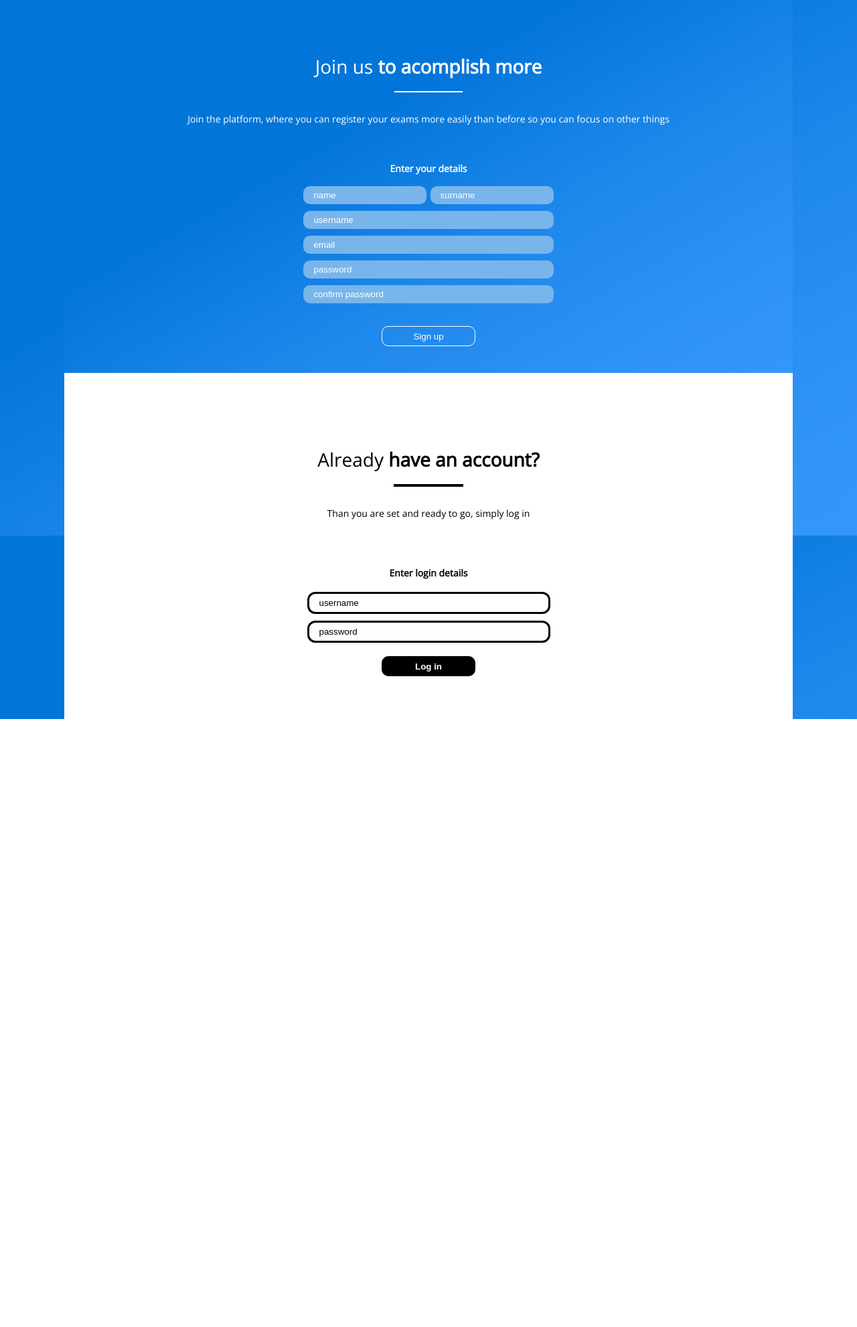
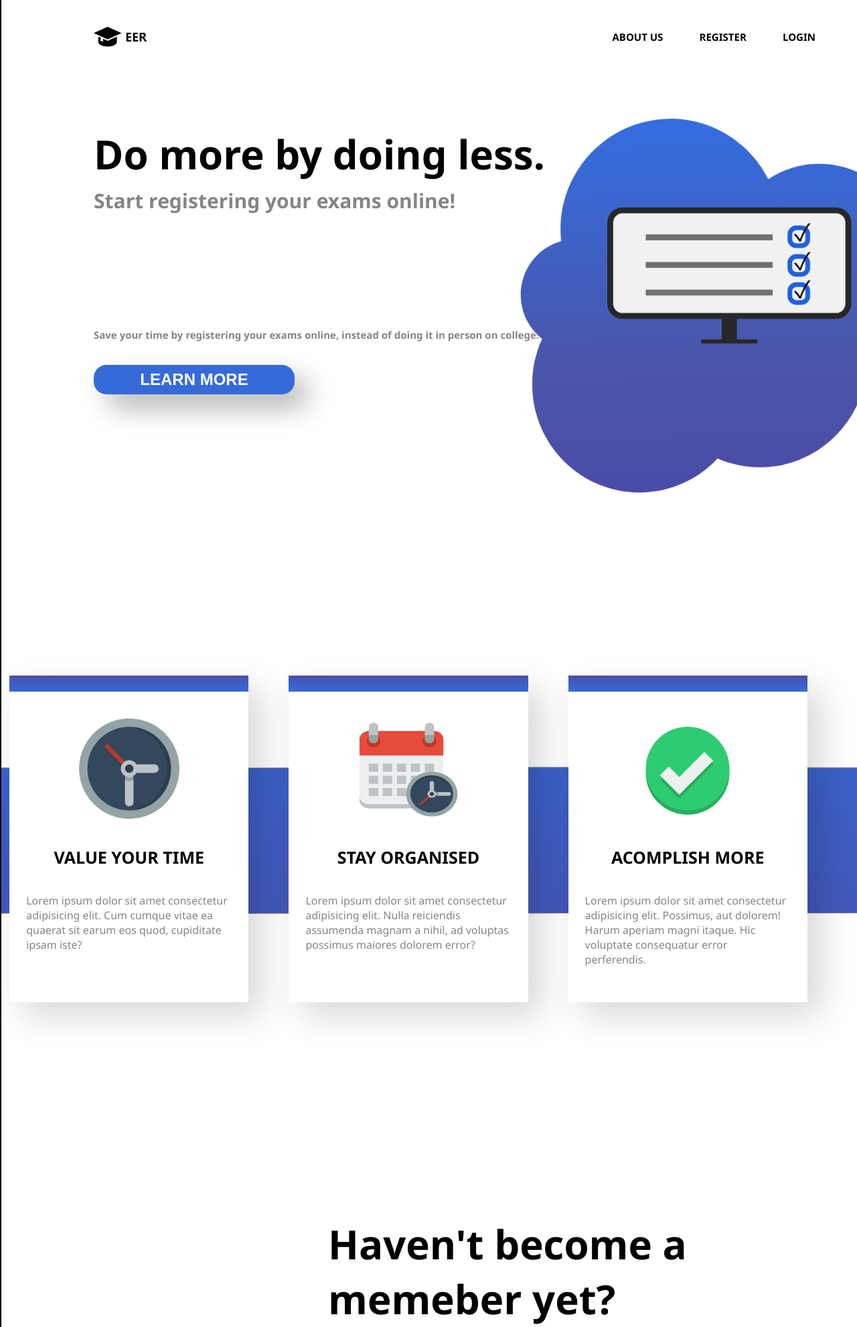
Before and after one commit to darjanDivkovic/examReg, a PHP site: page /landingPage.php in a window 1280 px wide; the page is wider, and only the part inside the window is pictured. Shown: the top 1982 px of that part at 67% size. Before the commit the page ends 1074 px from the top of that part, so only its background shows below. Run offline with PHP 8.4, Linux system fonts and the light colour scheme.

Commit message:
Landing page got a redesign and rework! other pages to come...

```diff
--- a/landingPage.php
+++ b/landingPage.php
@@ -17,46 +17,90 @@
     <meta charset="UTF-8" />
     <meta name="viewport" content="width=device-width, initial-scale=1.0" />
     <title>Exam Registration</title>
-    <link
-      href="https://fonts.googleapis.com/css2?family=Open+Sans&display=swap"
-      rel="stylesheet"
-    />
     <link rel="stylesheet" href="style/mainStyle.css" />
   </head>
   <body>
-    <div id="main-container">
-    <div id="register-container">
-        <p class='first-msg'>Join us <span>to acomplish more</span></p>
-        <hr>
-        <p class='msg'>Join the platform, where you can register your exams more easily than before so you can focus on other things</p>
-        <p class='msg-b'>Enter your details</p>
+
+  <div id='background'></div>
+    <div id='navbar'>
+        <img src="./res/logo.png" alt="a">
+        <div id='navbar-links'>
+            <a href="#cards">ABOUT US</a>
+            <a href="#reg-header">REGISTER</a>
+            <a href="#member-login-header">LOGIN</a>
+        </div>
+    </div>
+    <div id='hero'>
+        <h1>Do more by doing less.</h1>
+        <p>Start registering your exams online!</p>
+        <p>Save your time by registering your exams online, instead of doing it in person on college.</p>
+        <button><a href="#cards">LEARN MORE</a></button>
+    </div>
+    <div id='cards'></div>
+    <div id='cards-container'>
+        <div class='card'>
+            <div class='card-ribbon'></div>
+            <img src="./res/clock.png" alt=" ">
+            <h1>VALUE YOUR TIME</h1>
+            <p>Lorem ipsum dolor sit amet consectetur adipisicing elit. Cum cumque vitae ea quaerat sit earum eos quod, cupiditate ipsam iste?</p>
+        </div>
+        <div class='card'>
+            <div class='card-ribbon'></div>
+            <img src="./res/calendarr.png" alt=" ">
+            <h1>STAY ORGANISED</h1>
+            <p>Lorem ipsum dolor sit amet consectetur adipisicing elit. Nulla reiciendis assumenda magnam a nihil, ad voluptas possimus maiores dolorem error?</p>
+        </div>
+        <div class='card'>
+            <div class='card-ribbon'></div>
+            <img src="./res/check-icon-png-4.png" alt=" ">
+            <h1>ACOMPLISH MORE</h1>
+            <p>Lorem ipsum dolor sit amet consectetur adipisicing elit. Possimus, aut dolorem! Harum aperiam magni itaque. Hic voluptate consequatur error perferendis.</p>
+        </div>
+    </div>
+    <h1 id='reg-header'>Haven't become a memeber yet?</h1>
+    <p id='reg-sub-header'>Enroll in our program in just a few steps!</p>
+    <div id='reg-container'>
+        <div class='card-ribbon'></div>
+        <p>Please, provide us with some basic info so we can create you an account!</p>
         <form id='form1' action="./php/register.php" onsubmit="return tryRegister();" method="POST">
-          <div class="inner-form">
+            <div>
             <input type="text" name="name" placeholder="name" />
             <input type="text" name="surname" placeholder="surname" />
+            <input type="text" name="reg-username" placeholder="username" />
             </div>
-          <input type="text" name="reg-username" placeholder="username" />
+            <div>
                 <input type="email" name="email" placeholder="email" />
                 <input type="password" name="reg-password" placeholder="password" />
                 <input type="password" name="confirm-password" placeholder="confirm password" />
+            </div>
+          </form>
+          <div id='reg-container-bottom'>
             <p id='registerErrorMsg'><?php echo $_SESSION['server_msg'];?></p>
-          <button type="submit" form="form1">Sign up</button>
-        </form>
-
+            <button type="submit" form="form1">REGISTER NOW</button>
           </div>
-    <div id="login-container">
-      <p class='first-msg'>Already <span>have an account?</span></p>
-      <hr>
-      <p class='msg'>Than you are set and ready to go, simply log in</p>
-      <p class='msg-b'>Enter login details</p>
+    </div>
+    <div id='reg-subcontainer'>
+        <p>Already have an account ?</p>
+        <button>LOGIN</button>
+    </div>
+    <h1 id='member-login-header'>Member login.</h1>
+    <div id='login-container'>
+        <div class='card-ribbon'></div>
+        <img src="res/student.png" alt=" ">
         <form id='form2' action="./php/login.php" onsubmit="return tryLogIn();" method="POST">
             <input type="text" name="username" placeholder="username" />
             <input type="password" name="password" placeholder="password" />
-
+          </form>
           <button type="submit" form="form2">Log in</button>
-        </form>
           <p id='loginErrorMsg'><?php echo $_SESSION['login-msg'];?></p>
     </div>
+    <div id='login-subcontainer'>
+        <p>Still don't have an account ?</p>
+        <button>REGISTER</button>
+    </div>
+    <div id='go-up'>
+        <a id='triangle' href="#top"></a>
+        <p>BRING ME BACK UP</p>
     </div>
 
     <script src="script/login-validation.js"></script>
--- a/style/mainStyle.css
+++ b/style/mainStyle.css
@@ -1,224 +1,349 @@
 :root {
-    --blue: #0275d8;
-    --white: #d3dde7;
+    --black: #010101;
+    --grey: #858585;
+    --blue: #366ad9;
+}
+
+html {
+    scroll-behavior: smooth;
 }
 
 body {
     margin: 0;
     padding: 0;
-    font-family: 'Open Sans', sans-serif;
-    background: url('../res/img/registerExamsHomeBacground.svg') no-repeat;
+    font-family: 'Segoe UI', Tahoma, Geneva, Verdana, sans-serif;
+    overflow-x: hidden;
+}
+
+#background {
+    border: 2px solid black;
+    background: url('../res/background.png') no-repeat;
     background-size: cover;
     background-position: center center;
-    background-attachment: fixed;
+    margin-top: -70px;
+    height: 560vh;
+    width: 100%;
+    z-index: -1;
+    position: absolute;
 }
 
-::placeholder {
-    text-align: left;
-    padding-left: 10px;
-}
-
-#main-container {
-    background-color: #fff;
+#navbar {
     width: 85%;
-    margin-top: 80px;
-    margin-left: auto;
-    margin-right: auto;
-    height: 80vh;
+    margin-top: 40px;
+    margin-left: 140px;
     display: flex;
     flex-direction: row;
-    justify-content: center;
     align-items: center;
 }
 
-/* Log in container */
-#login-container, #register-container {
-
-    width: 95%;
-    height: 95%;
-    display: flex;
-    flex-direction: column;
-    align-items: center;
-    margin: 30px 20px 30px 20px;
-    text-align: center;
-    font-size: 20px;
+#navbar img {
+    height: 30px;
 }
 
-#register-container {
-    color: white;
-    background: url('../res/img/registerExamsHome.svg') no-repeat;
-    background-size: cover;
+#navbar-links {
+    margin-left: auto;
+    margin-right: 10px;
 
 }
 
-#register-container form input::placeholder {
-    color: white;
-}
-
-#register-container .first-msg {
-    margin-top: 80px;
-    font-size: 28px;
-}
-
-#register-container hr {
-    margin-top: -10px;
-    width: 100px;
-    border: 1px solid white;
+#navbar-links a {
+    font-size: 15px;
+    font-weight: bold;
+    margin-left: 50px;
+    cursor: pointer;
+    text-decoration: none;
+    color: var(--black);
 }
 
 
-#register-container .msg {
-    font-size: 14px;
-    margin: 20px 70px;
+#hero {
+    line-height: 0;
+    width: auto;
+    height: auto;
+    margin-top: 160px;
+    margin-left: 140px;
 }
 
-#register-container .msg-b {
-    margin-top: 35px;
+#hero h1 {
+    font-size: 60px;
     font-weight: bold;
-    font-size: 14px;
+    color: var(--black);
 }
 
-#register-container p span {
-    font-weight: bolder;
+#hero p {
+    margin-top: 70px;
+    font-size: 30px;
+    color: var(--grey);
+    font-weight: bold;
 }
 
-#register-container button {
-    width: 140px;
-    height: 30px;
-    border-radius: 10px;
-    border: 1px solid #fff;
-    background-color: inherit;
-    color: white;
-    margin: 0 auto;
+#hero p:nth-child(3){
+    margin-top: 200px;
+    font-size: 15px;
+}
+
+#hero button {
+    margin-top: 30px;
+    width: 300px;
+    height: 43.98px;
+    border-radius: 19px;
+    background: #366ad9;
+    box-shadow: 20px 20px 40px rgba(0, 0, 0, 0.3);
+    border: none;
+    font-size: 24px;
+    font-weight: bold;
     cursor: pointer;
     transition: 0.3s;
     outline: none;
 }
 
-#register-container button:hover {
+#hero button a {
+    color: #fff;
+    text-decoration: none;
+}
+
+#hero button:hover {
     transform: scale(1.2);
 }
 
-#register-container #registerErrorMsg {
-    font-size: 12px;
+#cards {
+    position: absolute;
+    top: 850px;
 }
 
-/* End of Log in container */
+#cards-container {
+    width: auto;
+    margin-top: 420px;
+    display: flex;
+    flex-direction: row;
+    justify-content: center;
+}
+
+.card {
+    width: 357.19px;
+    height: 488.44px;
+    background: #fff;
+    box-shadow: 20px 20px 50px rgba(0, 0, 0, 0.16);
+    margin-right: 60px;
+    display: flex;
+    flex-direction: column;
+    align-items: center;
+}
+
+.card-ribbon {
+    width: 100%;
+    height: 24.45px;
+    background: linear-gradient(#4b4ea9 0%, #405dc2 41.84%, #3769d7 100%);
+
+}
+
+.card img {
+    height: 150px;
+    width: 150px;
+    margin-top: 40px;
+}
+
+.card h1 {
+    margin-top: 40px;
+    font-size: 25px;
+}
+
+.card p {
+    color : var(--grey);
+    margin: 20px 25px;
+}
+
+#reg-header {
+    margin-top: 320px;
+    margin-left: 490px;
+    font-size: 60px;
+    font-weight: bold;
+    color: var(--black);
+}
+
+#reg-sub-header {
+    color: var(--grey);
+    font-size: 30px;
+    font-weight: bold;
+    margin-top: -35px;
+    margin-left: 790px;
+}
+
+#reg-container {
+    margin-top: 70px;
+    margin-left: 380px;
+    width: 997.28px;
+    height: 420px;
+    background: #fff;
+    box-shadow: 20px 20px 50px rgba(0, 0, 0, 0.16);
+}
 
 
-#login-container form, #register-container form {
+#reg-container p {
+    margin-top: 50px;
+    margin-left: 30px;
+    font-size: 20px;
+    font-weight: bold;
+    color: var(--black)
+}
+
+#form1 {
+    margin-top: 60px;
+    margin-left: 40px;
+    display: flex;
+    flex-direction: row;
+}
+
+#form1 div {
     display: flex;
     flex-direction: column;
+    margin-right: 50px;
 }
 
-#login-container form input, #register-container form input{
-    height: 25px;
-    margin-bottom: 10px;
-    border-radius: 10px;
-    color: #fff;
-    padding-left: 5px;
+#form1 input, #form2 input {
+    width: 300px;
+    margin-bottom: 30px;
     border: none;
+    border-bottom: 3px solid var(--grey);
     outline: none;
-    background-color: #78b5eb;
+    transition: 0.3s;
 }
 
-#login-container .first-msg {
-    margin-top: 80px;
-    font-size: 28px;
+#form1 input:focus, #form2 input:focus {
+    transform: scale(1.1);
+    border-bottom: 3px solid var(--blue);
 }
 
-#login-container form input::placeholder {
-    color: black;
+#reg-container button, #login-container button{
+    width: 234.47px;
+    height: 36.81px;
+    border-radius: 19px;
+    border: none;
+    font-size: 20px;
+    font-weight: bold;
+    color: #fff;
+    background: #366ad9;
+    box-shadow: 20px 10px 30px rgba(0, 0, 0, 0.26);
+    margin-top: 0px;
+    margin-left: 720px;
+    transition: 0.3s;
+    outline: none;
+    cursor: pointer;
 }
 
-#login-container .first-msg span {
-    font-weight: bold;
-}
-
-#login-container hr {
-    margin-top: -10px;
-    width: 100px;
-    border: 2px solid black;
-}
-
-#login-container .msg {
-    font-size: 14px;
-    margin: 20px 70px;
-}
-
-#login-container form input {
-    width: 350px;
-    background-color: white;
-    border: 3px solid black;
-    color: black;
-    border-radius: 12px;
-}
-
-#login-container form {
-    margin-top: 5px;
-}
-
-#login-container .msg-b {
-    margin-top: 50px;
-    font-weight: bold;
-    font-size: 14px;
-}
-
-#login-container form button {
-    width: 140px;
-    height: 30px;
-    border-radius: 10px;
-    font-weight: bold;
-    border: 3px solid black;
-    background-color: black;
-    color: #fff;
-    margin: 10px auto;
-    cursor: pointer;
-    transition: 0.3s;
-    outline: none;
-}
-
-#login-container form button:hover {
+#reg-container button:hover, #login-container button:hover {
     transform: scale(1.2);
 }
 
-#login-container #loginErrorMsg{
-    font-size: 12px;
-}
-/* End of Log in container */
-
-/* Make it resposnive */
-
-@media only screen and (max-width: 1300px) {
-   #main-container {
-       flex-direction: column;
-       height: 90%;
-       margin-top: 0;
-   }
-   #register-container {
-    margin: 0;
-    padding-bottom: 40px;
-    height: 100%;
-    width: 100%;
-    background: url('../res/img/registerExamsHomeBacground.svg') no-repeat;
-    background-size: cover;
-
-   }
+#reg-subcontainer {
+    display: flex;
+    flex-direction: row;
+    width: auto;
+    margin-top: 20px;
+    margin-left: 850px;
+    align-items: center;
 }
 
-::-webkit-scrollbar {
-    width: 10px;
-  }
 
-  /* Track */
-  ::-webkit-scrollbar-track {
-    box-shadow: inset 0 0 5px grey;
-    border-radius: 10px;
-  }
 
-  /* Handle */
-  ::-webkit-scrollbar-thumb {
-    background-color: #e6e9ec;
-    border: 1px solid #979899;
-    border-radius: 10px;
-  }
+
+#reg-subcontainer p {
+    color: var(--black);
+    font-weight: bold;
+    font-size: 24px;
+}
+
+#reg-subcontainer button, #login-subcontainer button {
+    width: 150px;
+    height: 30px;
+    color: var(--blue);
+    font-weight: bold;
+    margin-left: 30px;
+    background-color: inherit;
+    border-radius: 16px;
+    border: 4px solid var(--blue);
+    cursor: pointer;
+    outline: none;
+    transition: 0.3s;
+}
+
+#reg-subcontainer button:hover, #login-subcontainer button:hover {
+    background-color: var(--blue);
+    color: #fff;
+}
+
+#member-login-header {
+    font-size: 60px;
+    font-weight: bold;
+    color: var(--black);
+    margin-top: 380px;
+    margin-left: 570px;
+}
+
+#login-container {
+    width: 482.83px;
+    height: 562.91px;
+    background: #fff;
+    box-shadow: 20px 20px 50px rgba(0, 0, 0, 0.16);
+    margin: -20px auto;
+    display: flex;
+    flex-direction: column;
+    align-items: center;
+}
+
+#login-container img {
+    height: 150px;
+    width: 150px;
+    margin-top: 50px;
+}
+
+#form2 {
+    display: flex;
+    flex-direction: column;
+    margin-top: 40px;
+}
+
+#login-container button {
+    margin: 0;
+    margin-top: 40px;
+}
+
+#login-subcontainer {
+    display: flex;
+    flex-direction: row;
+    width: auto;
+    margin-top: 30px;
+    margin-left: 780px;
+    align-items: center;
+}
+
+#login-subcontainer p {
+    color: var(--black);
+    font-weight: bold;
+    font-size: 18px;
+}
+
+#go-up {
+    height: 240px;
+    width: 300px;
+    margin-top: 250px;
+    margin-left: auto;
+    margin-right: auto;
+    display: flex;
+    flex-direction: column;
+    align-items: center;
+}
+
+#triangle {
+    width: 0;
+    height: 0;
+    border-left: 50px solid #fff;
+    border-right: 50px solid #fff;
+    border-bottom: 100px solid #010101;
+}
+
+#go-up p {
+    margin-top: 30px;
+    font-size: 30px;
+    font-weight: bold;
+}
```
Also changed, not shown: res/background.png (added), res/calendarr.png (added), res/check-icon-png-4.png (added), res/clock.png (added), res/img/loginContainerBacground.svg (deleted), res/img/registerExamsHome.svg (deleted), res/img/registerExamsHomeBacground.svg (deleted), res/img/user-icon.png (deleted), res/logo.png (added), res/student.png (added). Lines whose indentation alone changed are shown as unchanged.
